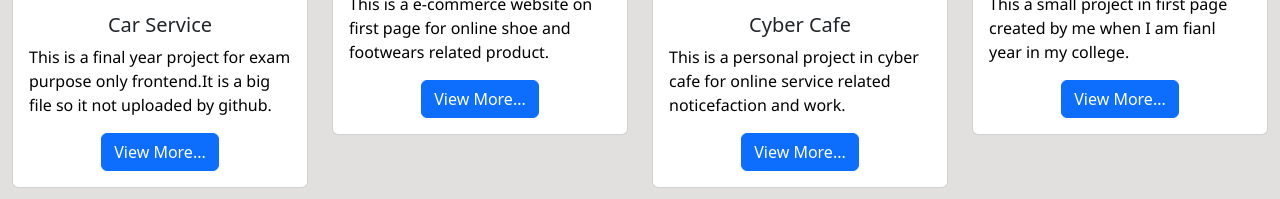
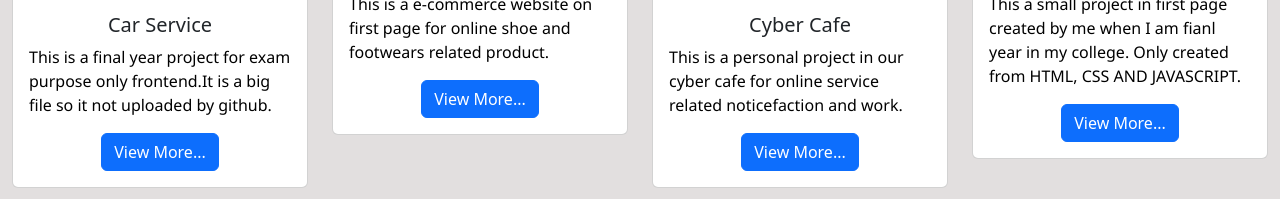
Before and after one commit to RavikRanjan/resume, a plain HTML site: page index.html in a window 1280 px wide. Shown: the part 2369-2568 px from the top of the page. Drawn offline with nearby package versions, Linux system fonts and the light colour scheme.

Commit message:
Update index.html

```diff
--- a/index.html
+++ b/index.html
@@ -180,7 +180,7 @@
                         <img src="images/service.png" class="card-img-top" alt="...">
                         <div class="card-body">
                             <h5 class="card-title text-center">Cyber Cafe</h5>
-                            <p class="card-text">This is a personal project in cyber cafe for online service related
+                            <p class="card-text">This is a personal project in our cyber cafe for online service related
                                 noticefaction and work.</p>
                             <center><a href="https://ravikranjan.github.io/ravicybercafe/" class="btn btn-primary">View
                                     More...</a></center>
@@ -193,7 +193,7 @@
                         <div class="card-body">
                             <h5 class="card-title text-center">SKY_CART_SHOPEE</h5>
                             <p class="card-text">This a small project in first page created by me when I am fianl year
-                                in my college.</p>
+                                in my college. Only created from HTML, CSS AND JAVASCRIPT.</p>
                             <center><a href="https://ravikranjan.github.io/skycartshopee/" class="btn btn-primary">View
                                     More...</a></center>
                         </div>
```
